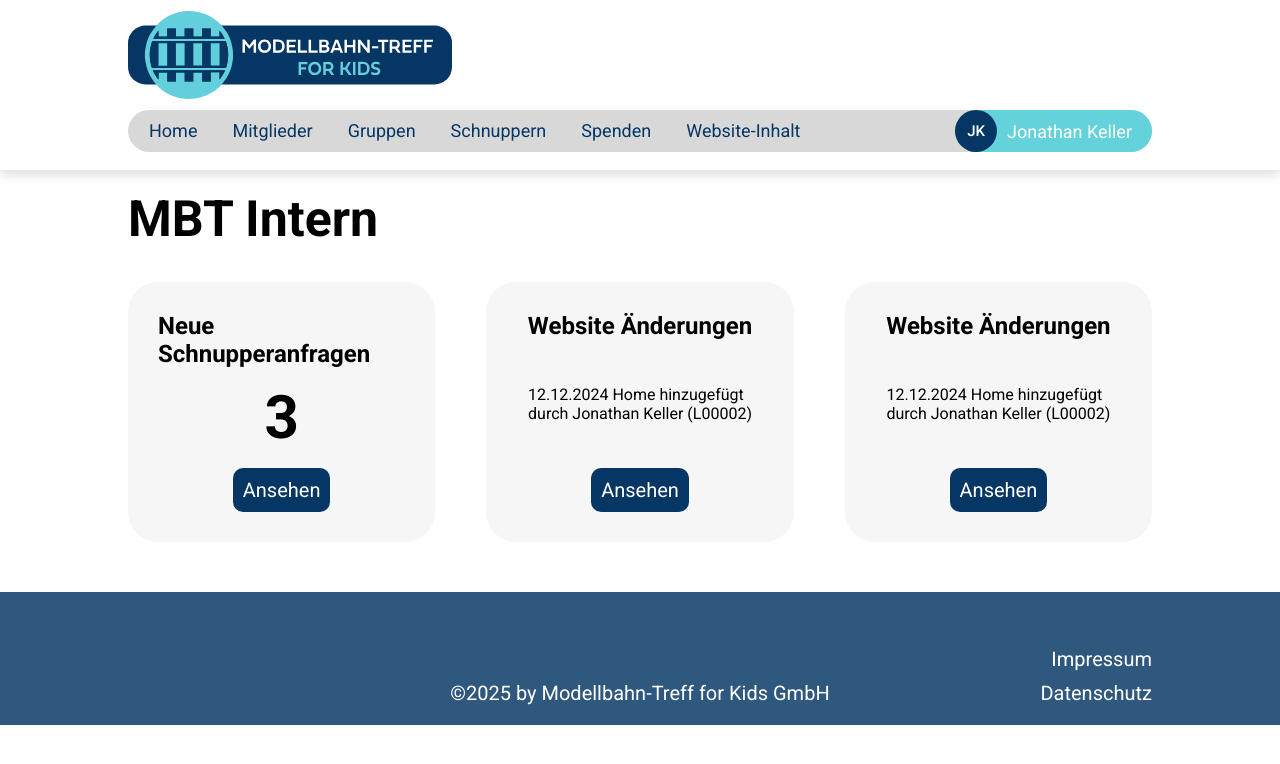
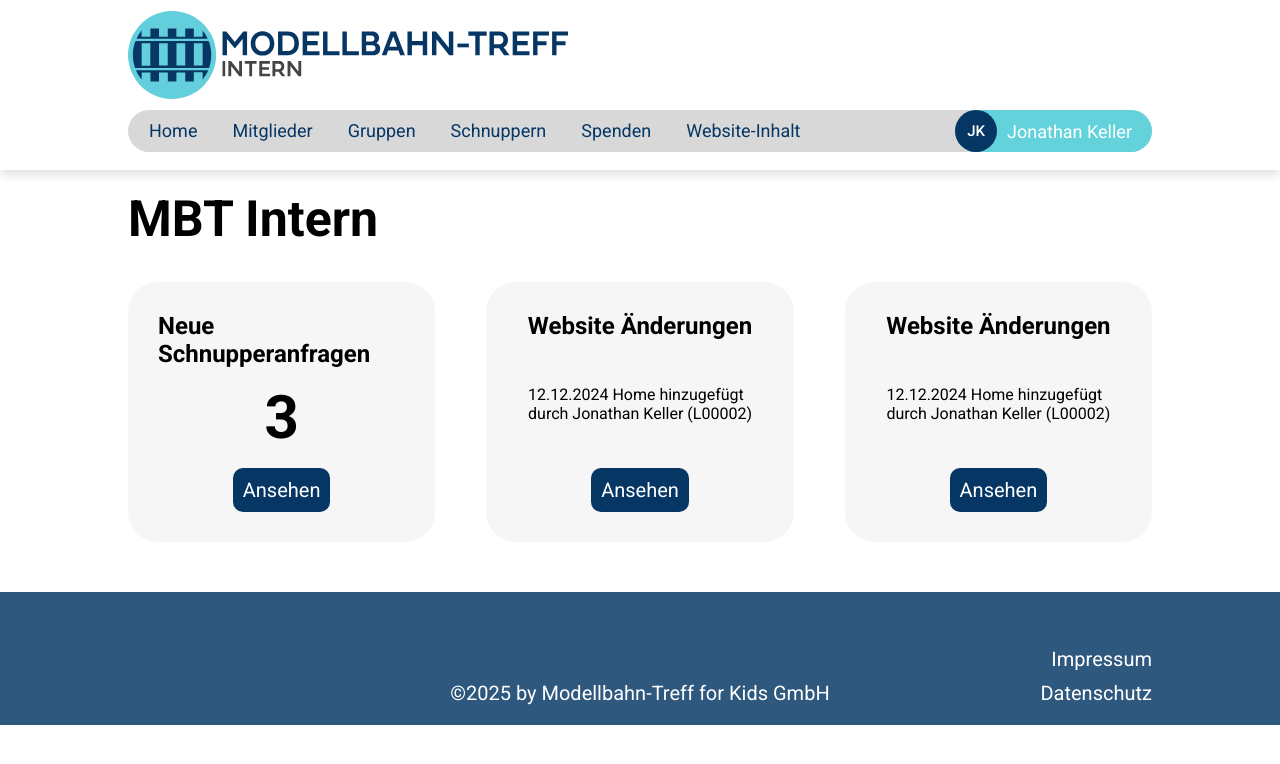
Before and after one commit to meine-modellbahn-ch/modellbahn-treff-intern, a plain HTML site: page index.html in a window 1280 px wide. Drawn offline with nearby package versions, Linux system fonts and the light colour scheme; no server answers.

Commit message:
Logo geändert

```diff
--- a/header.html
+++ b/header.html
@@ -1,5 +1,5 @@
 <div class="top" id="top">
-    <img src="/img/MBT Logo.svg" alt="Modellbahn-Treff" class="header_image" id="logo" onclick="window.location = '/'">
+    <img src="/img/MBT Logo Light Intern.svg" alt="Modellbahn-Treff" class="header_image" id="logo" onclick="window.location = '/'">
 </div>
 <div class="nav" id="nav">
     <ul class="nav_ul" id="nav_ul">
```
Also changed, not shown: img/MBT Logo Light Intern.svg (added).
